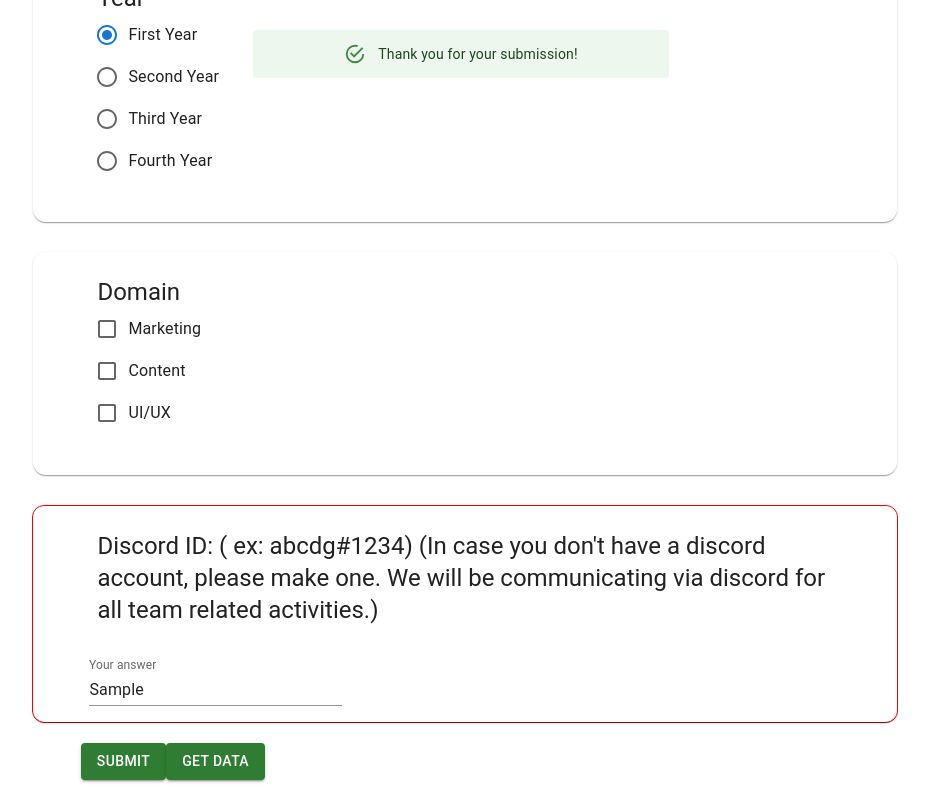
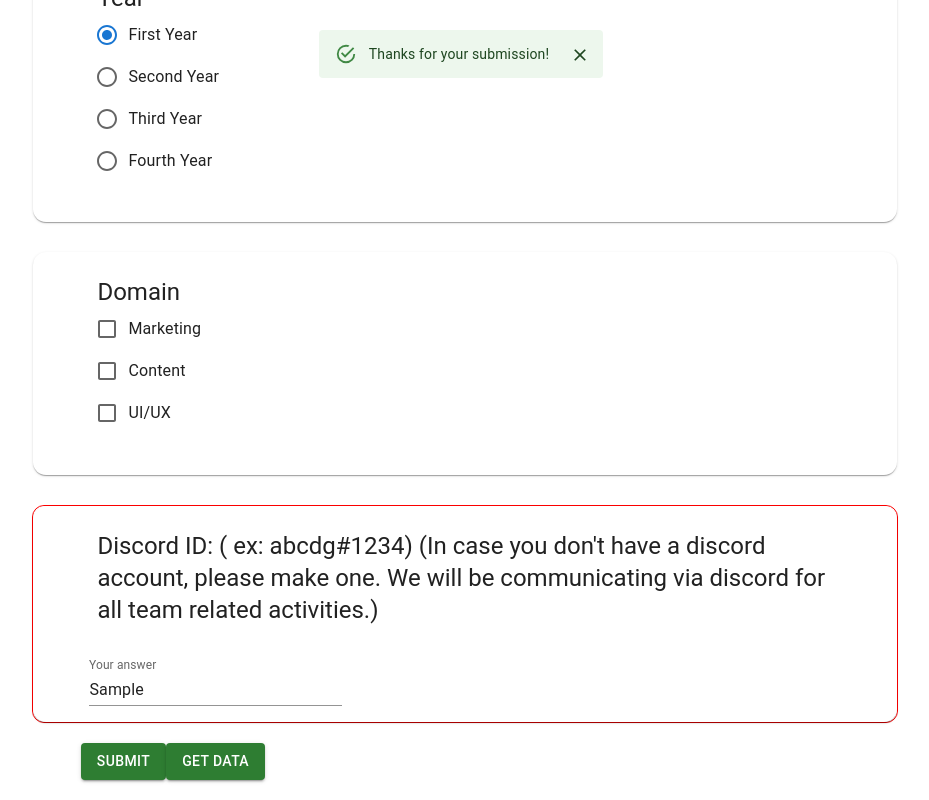
Before and after one commit to himanshu070/Form-For-GFG, a React (Create React App) app: page / in a window 1280 px wide. Both pictures are taken after typing "Sample", "Sample", "Sample" into the empty fields and a click on the button "SUBMIT". Shown: the part 488-1288 px from the top of the page, without its empty margins (179-1108 px from the left). Built offline with nearby package versions, Linux system fonts and the light colour scheme.

Commit message:
Thanks for submission

```diff
--- a/src/App.js
+++ b/src/App.js
@@ -6,6 +6,9 @@ import "./CSS/App.css";
 import { useState } from "react";
 import CheckCard from "./Components/CheckCard";
 import Alert from "@mui/material/Alert";
+import IconButton from "@mui/material/IconButton";
+import Collapse from "@mui/material/Collapse";
+import CloseIcon from "@mui/icons-material/Close";
 function App() {
   const [inputVal, setInputVal] = useState({
     name: "",
@@ -66,9 +69,8 @@ function App() {
         </Alert>
       </div>
       <div id="form-sucess" className={isSucess ? "" : "form-hidden"}>
-        <Alert className="form-alert-box" severity="success">
-          Thank you for your submission!
-        </Alert>
+        <Alert onClose={() => {setIsSucess(false)}}>Thanks for your submission!</Alert>
+
       </div>
       <TextCard
         myId="name"
```
